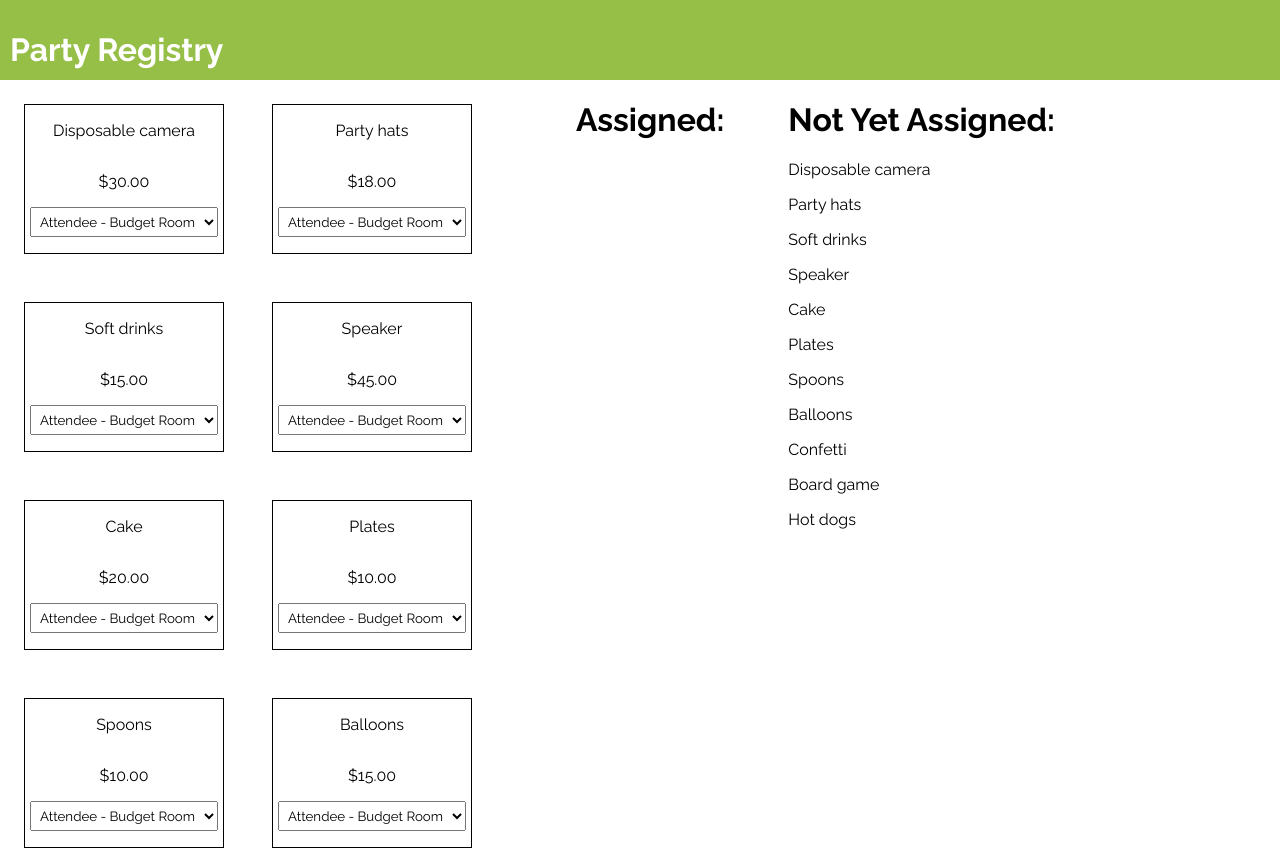
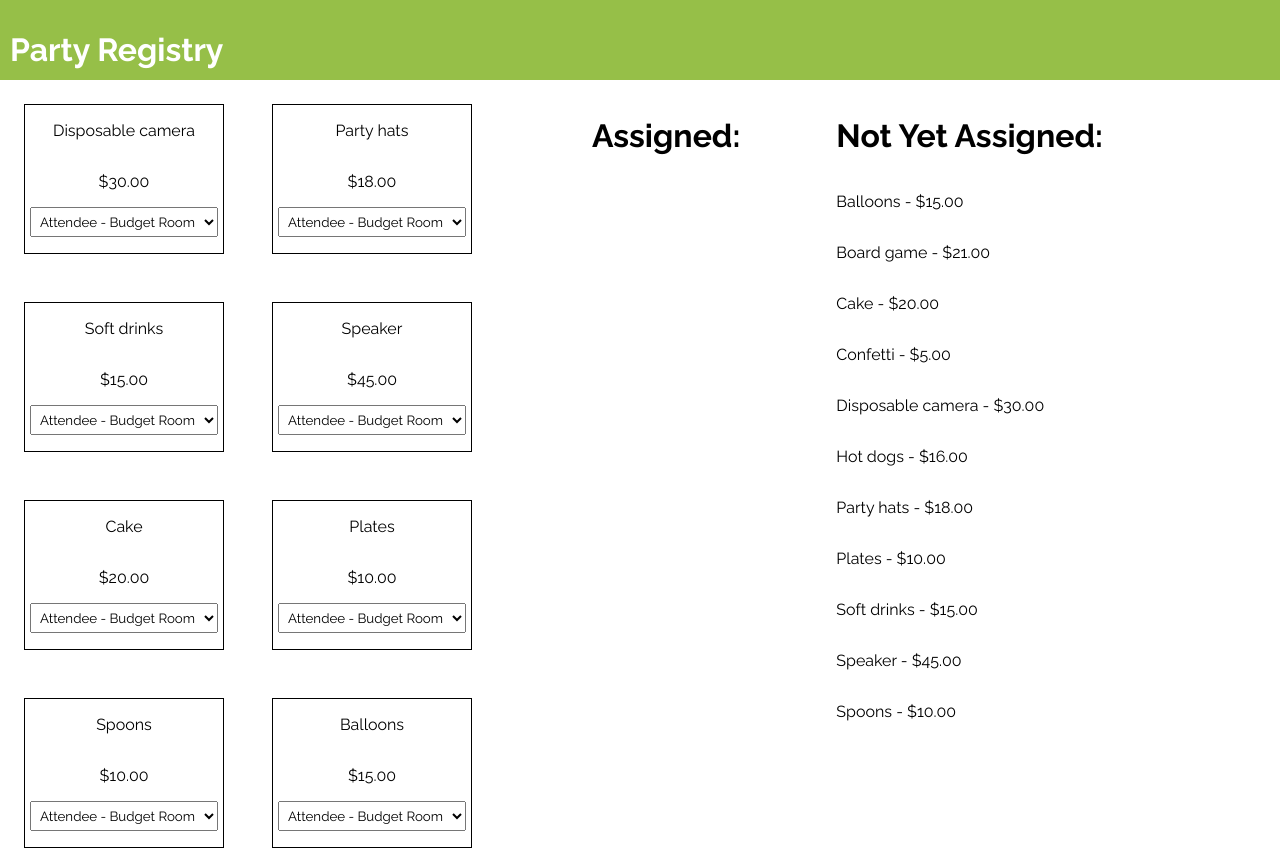
Before and after one commit to ashychiu/party-registry, a React (Create React App) app: page / in a window 1280 px wide. Shown: the top 849 px of the page. Built offline with nearby package versions, Linux system fonts and the light colour scheme.

Commit message:
Update styling. Add item price to NotYetAssigned

```diff
--- a/public/index.html
+++ b/public/index.html
@@ -5,10 +5,7 @@
     <link rel="icon" href="%PUBLIC_URL%/shopify.ico" />
     <meta name="viewport" content="width=device-width, initial-scale=1" />
     <meta name="theme-color" content="#000000" />
-    <meta
-      name="description"
-      content="Web site created using create-react-app"
-    />
+    <meta name="Party Registry" content="App for party registry" />
     <!-- <link rel="apple-touch-icon" href="%PUBLIC_URL%/logo192.png" /> -->
     <!--
       manifest.json provides metadata used when your web app is installed on a
@@ -24,7 +21,7 @@
       work correctly both with client-side routing and a non-root public URL.
       Learn how to configure a non-root public URL by running `npm run build`.
     -->
-    <title>Shopify</title>
+    <title>Party Registry</title>
   </head>
   <body>
     <noscript>You need to enable JavaScript to run this app.</noscript>
--- a/src/components/NotYetAssigned.js
+++ b/src/components/NotYetAssigned.js
@@ -1,12 +1,24 @@
 import React from "react";
 
 const NotYetAssigned = ({ registry }) => {
+  const sortedByName = [...registry].sort((a, b) =>
+    a.name.localeCompare(b.name)
+  );
+  console.log(sortedByName);
+
   return (
     <div className="sticky">
       <h1>Not Yet Assigned:</h1>
-      {registry.map((item) => {
+      {sortedByName.map((item) => {
+        const price = item.price.toFixed(2);
         return (
-          <div key={item.id}>{!item.assignedTo && <p>{item.name}</p>}</div>
+          <div className="flex" key={item.id}>
+            {!item.assignedTo && (
+              <p>
+                {item.name} - ${price}
+              </p>
+            )}
+          </div>
         );
       })}
     </div>
--- a/src/styles/global.scss
+++ b/src/styles/global.scss
@@ -39,19 +39,26 @@ body,
 }
 
 .item-list {
-  width: 40%;
+  width: 100%;
   display: flex;
+  flex-direction: row;
   flex-wrap: wrap;
   margin: 0;
+  @include tablet {
+    width: 40%;
+  }
 }
 
 .item-list__container {
-  width: 200px;
+  width: 100%;
   border: 1px solid black;
   margin: 24px;
   display: flex;
   flex-direction: column;
   align-items: center;
+  @include tablet {
+    width: 200px;
+  }
 }
 
 select {
@@ -61,6 +68,7 @@ select {
 }
 
 .sticky {
+  padding: 16px;
   top: 0;
   position: sticky;
   align-self: flex-start;
@@ -76,7 +84,7 @@ select {
 .footer {
   text-align: center;
   font-size: 16px;
-  color: #fff;
+  color: white;
   background-color: #96bf48;
   &__icon {
     position: relative;
@@ -89,3 +97,8 @@ a {
   text-decoration: none;
   color: white;
 }
+
+.flex {
+  display: flex;
+  flex-direction: row;
+}
```
